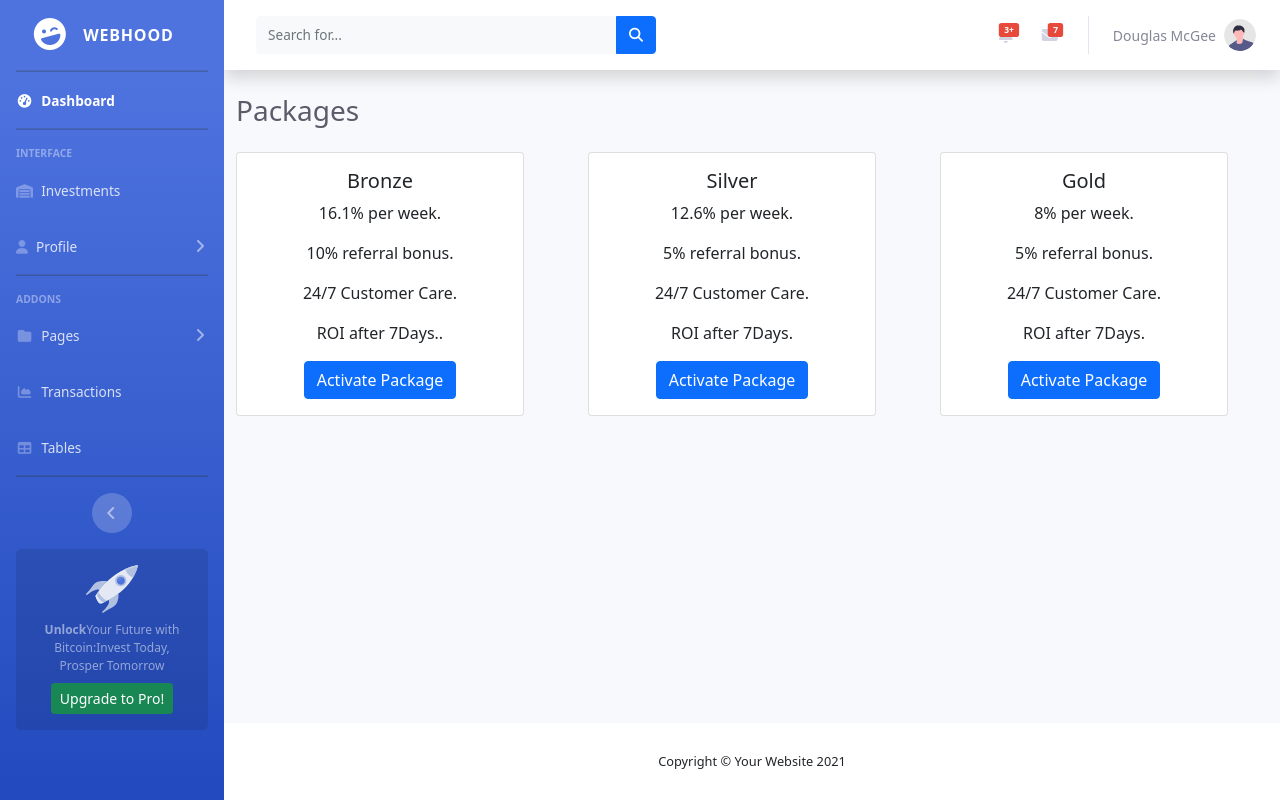
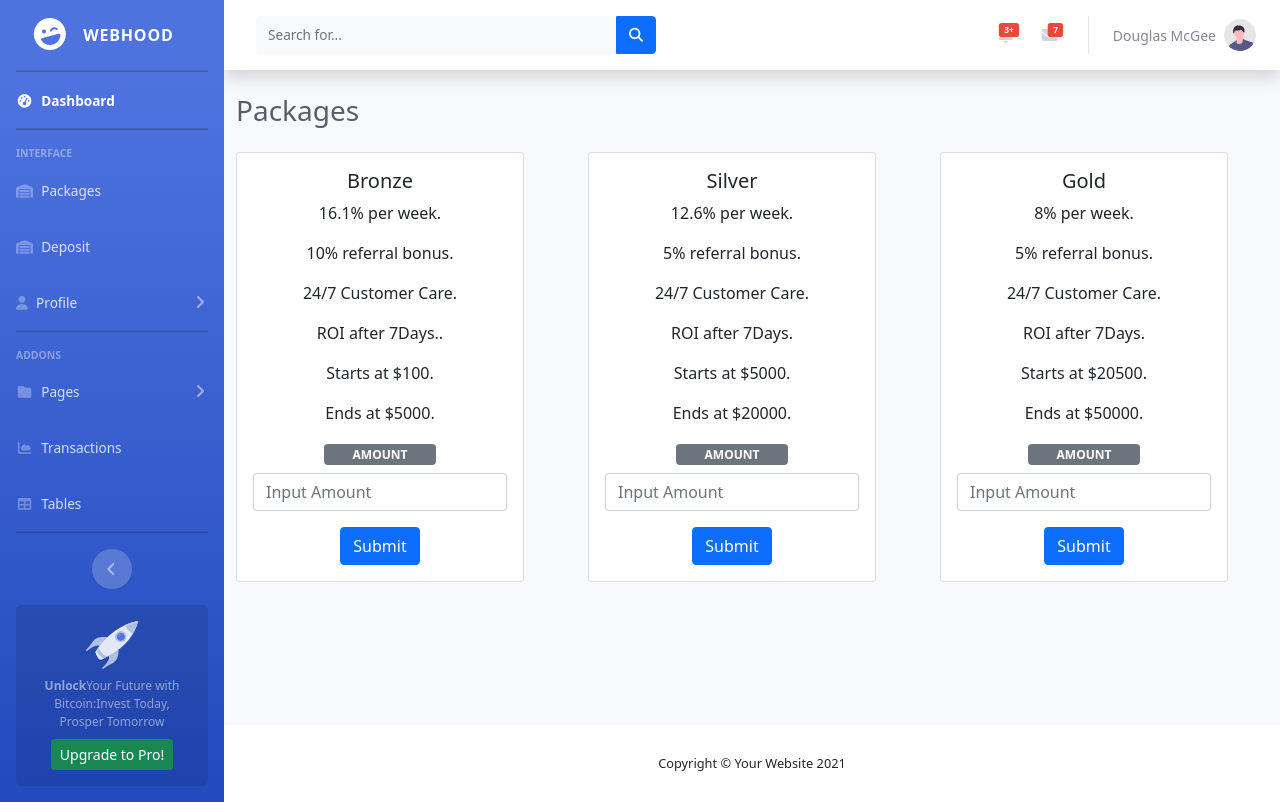
Before and after one commit to Dera4L/BrokerSite, a Django app: page /packages/ in a window 1280 px wide. Run offline with Django 4.2, Linux system fonts and the light colour scheme; a user stored in the database is signed in; data comes from the database, SQL or seed files in the repository; both versions use the stored data as it was after the commit; some libraries are stand-ins or nearby versions.

Commit message:
Html changes

```diff
--- a/webhood/core/forms.py
+++ b/webhood/core/forms.py
@@ -86,6 +86,17 @@ class TransactionForm(forms.Form):
         # Add more coin addresses as needed
     }
 
+
+
+class BuyItemForm(forms.Form):
+    amount = forms.IntegerField(widget=forms.TextInput(attrs={
+        'placeholder': 'Input Amount',
+        'class':'form-control',
+        'id': 'floatingInputValue',
+    }))
+
+
+
 class BitcoinAddressForm(forms.Form):
     address_no = forms.CharField(max_length=100, label='Coin Address')
     address_name = forms.CharField(max_length=100, label='Address name')
--- a/webhood/core/models.py
+++ b/webhood/core/models.py
@@ -8,12 +8,10 @@ from django.core.validators import MinValueValidator, MaxValueValidator
 # Create your models here.
 
 
-class Balance(models.Model):
-    user = models.OneToOneField(User, on_delete=models.CASCADE)
-    amount = models.DecimalField(max_digits=10, decimal_places=2, default=0.00)
 
-    def __str__(self):
-        return f"{self.user.username}'s Balance"
+
+
+
 
 
 class Transaction(models.Model):
@@ -61,6 +59,7 @@ class UsdtAddress(models.Model):
 
 
 class Packages(models.Model):
+    # owner = models.ForeignKey(Balance, on_delete=models.CASCADE)
     package_name = models.CharField(max_length=100, unique=True)
     package_details1 = models.CharField(max_length=400, default="features")
     package_details2 = models.CharField(max_length=400,default="features")
@@ -78,3 +77,29 @@ class Packages(models.Model):
             MaxValueValidator(10000000, message="Package range must be no more than 100.")
         ]
     )
+
+
+
+
+class Balance(models.Model):
+    user = models.OneToOneField(User, on_delete=models.CASCADE)
+    amount = models.DecimalField(max_digits=10, decimal_places=2, default=0.00)
+    package = models.ForeignKey(Packages, related_name='my_packages', on_delete=models.CASCADE,default="1")
+
+    def __str__(self):
+        return f"{self.user.username}'s Balance"
+
+    def can_purchase(self, package_obj):
+        return self.amount >= package_obj.package_range1
+
+
+
+
+
+class ActivePackages(models.Model):
+    user = models.OneToOneField(User, on_delete=models.CASCADE)
+    amount = models.DecimalField(max_digits=100, decimal_places=2, default=0)
+    package_name = models.ForeignKey(Packages, related_name='active_package', on_delete=models.CASCADE)
+
+    def __str__(self):
+        return f"{self.user.username}'s Package"
--- a/webhood/core/templates/core/packages.html
+++ b/webhood/core/templates/core/packages.html
@@ -73,10 +73,21 @@
                 <a class="nav-link collapsed" href="{% url 'core:packages' %}"
                     aria-expanded="true" aria-controls="collapseTwo">
                     <i class="fa-solid fa-warehouse"></i>
-                    <span>Investments</span>
+                    <span>Packages</span>
                 </a>
 
             </li>
+
+
+            <li class="nav-item">
+                <a class="nav-link collapsed" href="{% url 'core:select_coin' %}"
+                    aria-expanded="true" aria-controls="collapseTwo">
+                    <i class="fa-solid fa-warehouse"></i>
+                    <span>Deposit</span>
+                </a>
+
+            </li>
+
 
             <!-- Nav Item - Utilities Collapse Menu -->
             <li class="nav-item">
@@ -128,7 +139,7 @@
 
             <!-- Nav Item - Charts -->
             <li class="nav-item">
-                <a class="nav-link" href="{% url 'core:select_coin' %}">
+                <a class="nav-link" href="{% url 'core:transaction' %}">
                     <i class="fas fa-fw fa-chart-area"></i>
                     <span>Transactions</span></a>
             </li>
@@ -383,26 +394,55 @@
                           white-space: pre-line;
                         }
                       </style>
-                        <div class="row">
+                         <div class="row">
                         {% for package in packages %}
                           <div class="col">
                             <div class="card" style="width: 18rem;">
-                                {% comment %} <img src="..." class="card-img-top" alt="..."> {% endcomment %}
                                 <div class="card-body text-center">
                                 <h5 class="card-title">{{package.package_name}}</h5>
                                 <p class="card-text line-break-after-period">{{package.package_details1}}.</p>
                                 <p class="card-text line-break-after-period">{{package.package_details2}}.</p>
                                 <p class="card-text line-break-after-period">{{package.package_details3}}.</p>
                                 <p class="card-text line-break-after-period">{{package.package_details4}}.</p>
+                                <p class="card-text line-break-after-period">Starts at ${{package.package_range1}}.</p>
+                                <p class="card-text line-break-after-period">Ends at ${{package.package_range2}}.</p>
 
 
 
-                                <a href="#" class="btn btn-primary">Activate Package</a>
+
+
+                                <form method="post">
+                                    {% csrf_token %}
+
+
+                                    <div class="mb-3">
+                                        <label for="{{ form.amount.id_for_label }}" class="form-label text-center class badge bg-secondary text-wrap" style="width:7rem;"><strong>AMOUNT</strong></label>
+                                        {{ form.amount }}
+                                    </div>
+                                    <button type="submit" class="btn btn-primary">Submit</button>
+                                </form>
                                 </div>
                             </div>
                           </div>
                         {% endfor %}
                         </div>
+
+
+                        {% comment %} <form method="post">
+                            {% csrf_token %}
+                            {% for package in packages %}
+                            <input type="hidden" name="package_name" value="{{ package.package_name }}">
+                            <h5 class="card-title">{{package.package_name}}</h5>
+
+
+                            <div class="mb-3">
+                                <label for="{{ form.amount.id_for_label }}" class="form-label text-center class badge bg-secondary text-wrap" style="width:7rem;"><strong>AMOUNT</strong></label>
+                                {{ form.amount }}
+                            </div>
+                            <button type="submit" class="btn btn-primary">Submit</button>
+                            {% endfor %}
+                        </form> {% endcomment %}
+
 
 
 
--- a/webhood/core/views.py
+++ b/webhood/core/views.py
@@ -142,8 +142,21 @@ def confirm(request):
 @login_required
 def packages(request):
     packages = Packages.objects.all()
+    if request.method == "POST":
+        form = BuyItemForm(request.POST)
+        if form.is_valid():
+            amount = form.cleaned_data['amount']
+            package_name = request.POST.get('package_name')
+            user = request.user
+            ActivePackages.objects.create(user=user, amount=amount, package_name=package_name)
+            return redirect('/packages/')
+    else:
+        form = BuyItemForm()
+
     return render(request, 'core/packages.html',{
+        'form':form,
         'packages':packages,
+
     })
 
 
```
Also changed, not shown: webhood/core/templates/core/confirm.html (+6 -6 lines), webhood/core/templates/core/dashboard.html (+20 -18 lines), webhood/core/templates/core/fruit_select.html (+15 -5 lines), webhood/core/templates/core/transaction.html (+16 -14 lines), webhood/core/migrations/0016_balance_package.py (added), webhood/core/migrations/0017_activepackages.py (added), webhood/core/migrations/0018_rename_package_activepackages_package_name.py (added), webhood/db.sqlite3.
